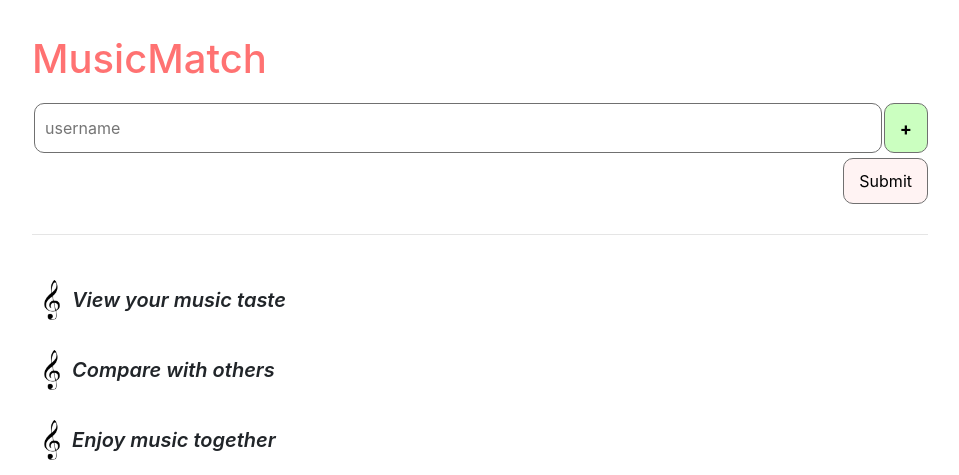
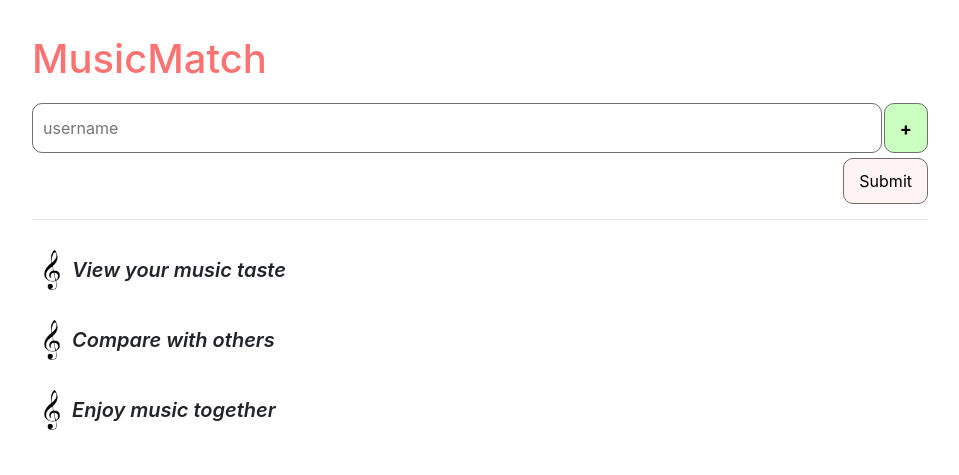
Before and after one commit to Nickvs99/MusicMatch, a Django app: page / in a window 1280 px wide. Shown: the part 62-537 px from the top of the page, without its empty margins (160-1119 px from the left). Run offline with Django 3.2, Linux system fonts and the light colour scheme; parts of the project's set-up code (start-up, migrations or seed data) failed here and were passed over; some libraries are stand-ins or nearby versions.

Commit message:
Reduced left margin for form rows and centers stats block

```diff
--- a/MusicMatch/main/static/main/css/styles.css
+++ b/MusicMatch/main/static/main/css/styles.css
@@ -35,7 +35,7 @@ ul {
 }
 
 hr {
-  margin: 30px 0px;
+  margin: 15px 0px;
 }
 
 footer {
@@ -105,7 +105,7 @@ footer {
 }
 
 .input-user-field {
-  margin: 0 2px;
+  margin: 0 2px 0 0;
 }
 
 .input-text {
@@ -265,7 +265,7 @@ footer {
 }
 
 .f-row {
-  margin: 15px 5px 5px 5px;
+  margin: 15px 5px 5px 0px;
 }
 
 .label-form {
@@ -377,7 +377,9 @@ footer {
 }
 
 .stats-block {
+  width: 100%;
   max-width: 400px;
+  margin: auto;
   background-color: #FFF3F3;
   border: 1px solid #FF7272;
   border-radius: 20px;
--- a/MusicMatch/main/static/main/css/styles.scss
+++ b/MusicMatch/main/static/main/css/styles.scss
@@ -40,7 +40,7 @@ ul {
 }
 
 hr {
-    margin: 30px 0px;
+    margin: 15px 0px;
 }
 
 footer {
@@ -109,7 +109,7 @@ footer {
 }
 
 .input-user-field {
-    margin:0 2px;
+    margin: 0 2px 0 0;
 }
 
 .input-text {
@@ -261,7 +261,7 @@ $login-padding-right:10px;
 }
 
 .f-row{
-    margin: 15px 5px 5px 5px;
+    margin: 15px 5px 5px 0px;
 }
 
 .label-form {
@@ -356,7 +356,10 @@ $error-color: red;
 
 
 .stats-block {
+    width: 100%;
     max-width: 400px;
+
+    margin: auto;
 
     background-color: $theme-color-light;
     border: $theme-border;
```
Also changed, not shown: 1 other file.
